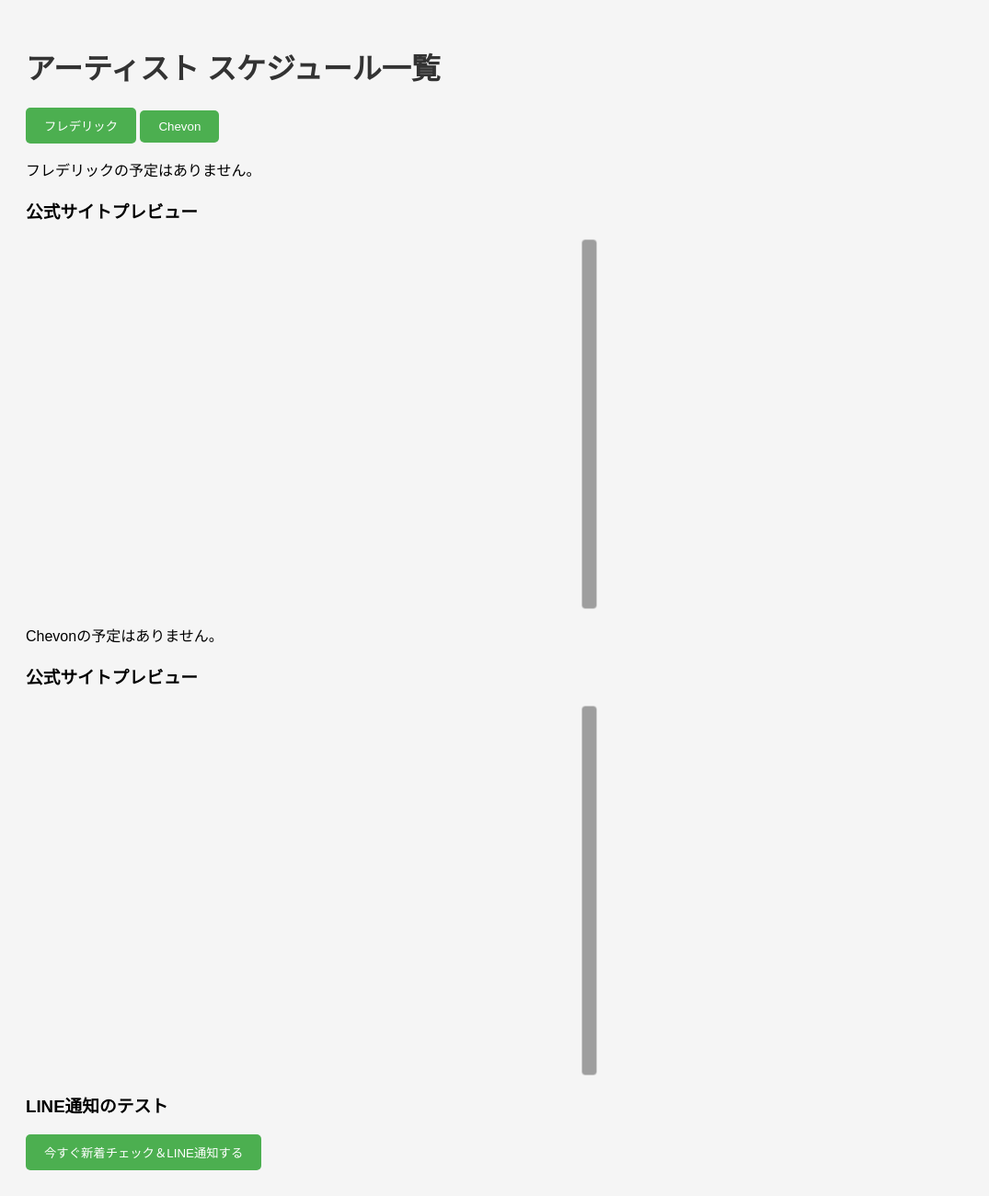
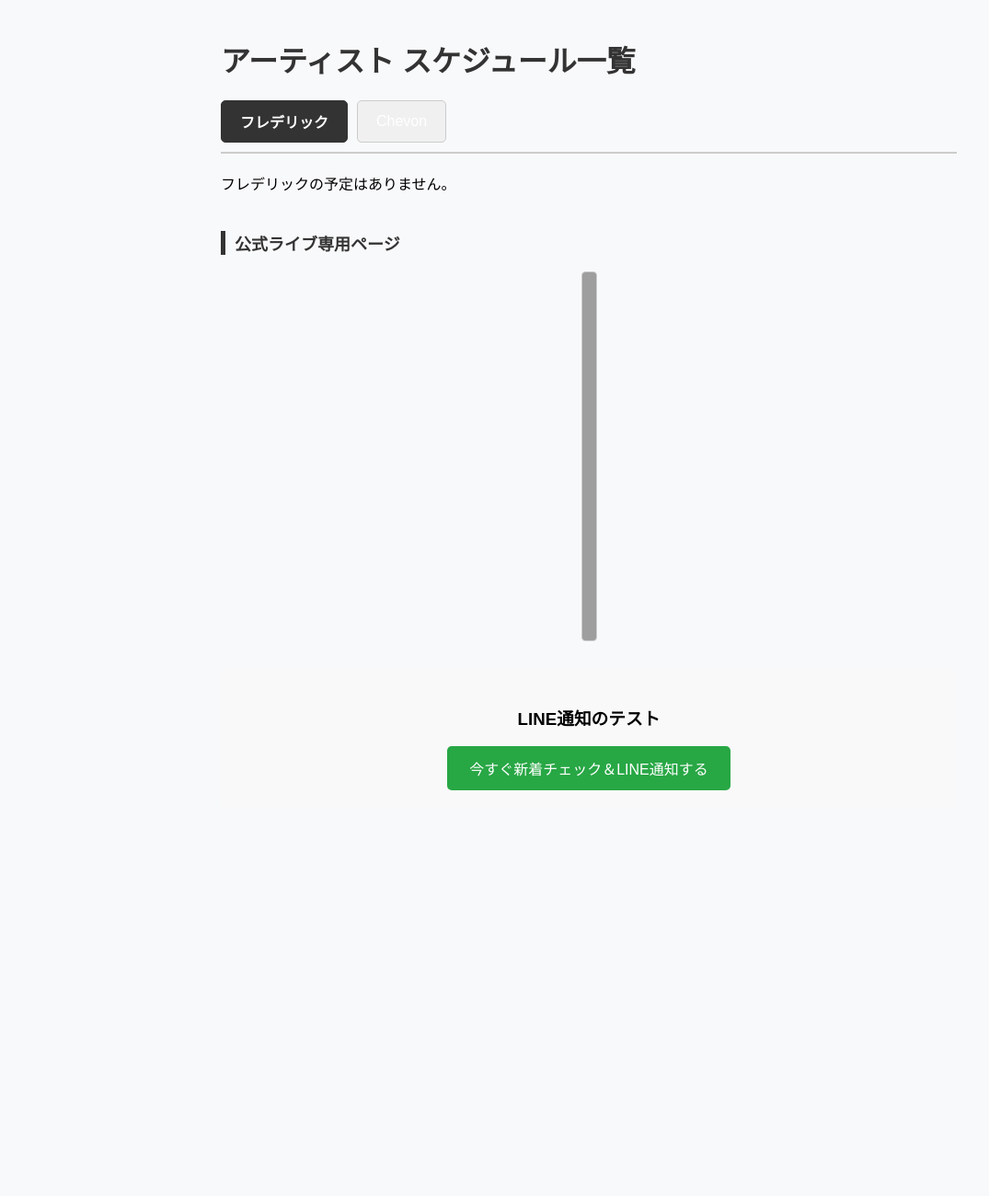
Before and after one commit to tengjianyujiang-design/schedule-app, a FastAPI app: page / in a window 1280 px wide. Shown: the whole page at 92% size, without its empty margins (0-1075 px from the left). After the commit the page ends 859 px from the top, so only its background shows below. Run offline with FastAPI, Linux system fonts and the light colour scheme; data that the repository does not hold is empty; grey boxes are pictures that could not be loaded.

Commit message:
Update index.html

```diff
--- a/templates/index.html
+++ b/templates/index.html
@@ -5,18 +5,42 @@
     <meta name="viewport" content="width=device-width, initial-scale=1.0">
     <title>スケジュール通知アプリ</title>
     <link rel="stylesheet" href="/static/style.css">
-  <!-- templates/index.html の <style> タグ内を修正 -->
     <style>
-    /* （中略） */
+        /* 画面全体の基本設定 */
+        body { margin: 0; padding: 0; font-family: sans-serif; background: #f8f9fa; }
 
-    /* 💡 埋め込み全体の幅を画面全体の「約1%（1/100）」に変更してコンパクトにします */
+        /* コンテンツエリア（カードやボタン）の幅制限 */
+        .main-container { max-width: 800px; margin: 0 auto; padding: 20px; }
+
+        .tab-container { display: flex; gap: 10px; margin-bottom: 20px; border-bottom: 2px solid #ccc; padding-bottom: 10px; }
+        .tab-btn { padding: 10px 20px; font-size: 16px; cursor: pointer; border: 1px solid #ccc; background: #f0f0f0; border-radius: 5px; }
+        .tab-btn.active { background: #333; color: #fff; border-color: #333; font-weight: bold; }
+        .tab-content { display: none; }
+        .tab-content.active { display: block; }
+        .event-card { border: 1px solid #ddd; padding: 15px; margin-bottom: 15px; border-radius: 8px; background: #fff; }
+        .event-date { font-weight: bold; color: #555; }
+        .event-title { font-size: 18px; margin: 5px 0; }
+        .event-link { display: inline-block; margin-top: 5px; color: #0066cc; text-decoration: none; }
+        .notify-section { margin-top: 30px; padding: 20px; background: #f9f9f9; border-radius: 8px; text-align: center; }
+        .btn-notify { padding: 12px 24px; font-size: 16px; background-color: #28a745; color: white; border: none; border-radius: 5px; cursor: pointer; }
+
+        .embed-title {
+            margin-top: 40px;
+            font-size: 18px;
+            border-left: 5px solid #333;
+            padding-left: 10px;
+            color: #333;
+        }
+
+        /* 💡 埋め込み全体の幅を画面全体の「約1%（1/100）」に変更して極限まで狭くします */
         .embed-wrapper {
             width: 1vw;            /* 画面横幅の 1/100 (1%) */
             min-width: 15px;       /* 潰れすぎないように最低限の幅を確保 */
-        margin: 15px auto;     /* 中央寄せ */
+            margin: 15px auto;     /* 画面の中央に配置 */
             border: 1px solid #ccc;
             border-radius: 4px;
             overflow: hidden;
+            background: #fff;
         }
 
         .site-embed {
@@ -26,7 +50,6 @@
             display: block;
         }
     </style>
-
 </head>
 <body>
     <!-- 全体を包むメインコンテナ -->
@@ -53,8 +76,8 @@
                 <p>フレデリックの予定はありません。</p>
             {% endif %}
 
-            <!-- 💡 横幅いっぱいに埋め込む枠 -->
-            <h3 class="embed-title">公式サイトプレビュー</h3>
+            <!-- 💡 幅を1/100にしたコンパクトな埋め込み枠 -->
+            <h3 class="embed-title">公式ライブ専用ページ</h3>
             <div class="embed-wrapper">
                 <iframe class="site-embed" src="https://frederic-official.com"></iframe>
             </div>
@@ -74,8 +97,8 @@
                 <p>Chevonの予定はありません。</p>
             {% endif %}
 
-            <!-- 💡 横幅いっぱいに埋め込む枠 -->
-            <h3 class="embed-title">公式サイトプレビュー</h3>
+            <!-- 💡 幅を1/100にしたコンパクトな埋め込み枠 -->
+            <h3 class="embed-title">公式サイト（LIVE）</h3>
             <div class="embed-wrapper">
                 <iframe class="site-embed" src="https://chevon.biz"></iframe>
             </div>
@@ -84,12 +107,11 @@
         <!-- 手動通知ボタン（18:00チェックのテスト用） -->
         <div class="notify-section">
             <h3>LINE通知のテスト</h3>
-            <!-- action="/notify" になっているか、method="POST" があるか確認します -->
+            <!-- 💡 action を完全に絶対パス化して Not Found エラーを永久に防ぎます -->
             <form action="/notify" method="POST">
                 <button type="submit" class="btn-notify">今すぐ新着チェック＆LINE通知する</button>
             </form>
         </div>
-
     </div>
 
     <!-- タブ切り替え用のJavaScript -->
```
Lines whose indentation alone changed are shown as unchanged.
